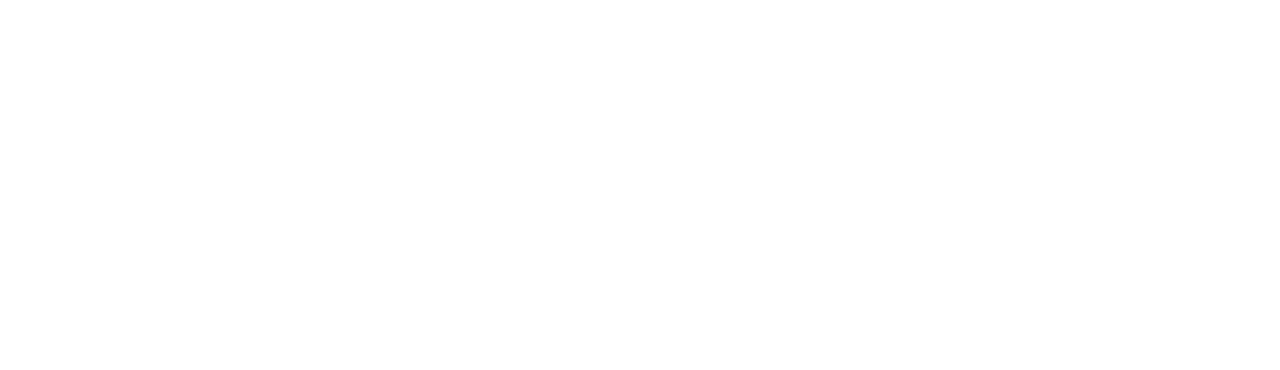
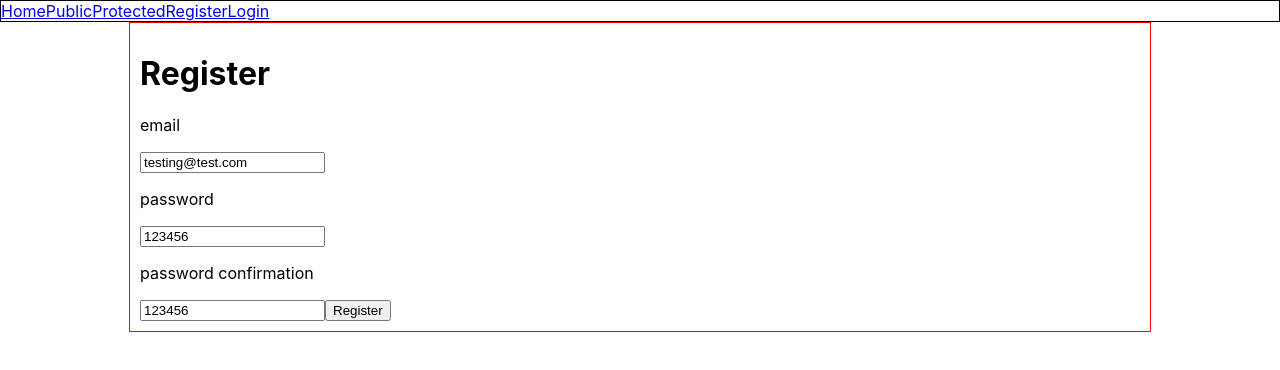
Before and after one commit to Vitamin-Ccc/myspace, a React (Create React App) app in the folder client/: page /register in a window 1280 px wide. Before the commit this address had no page. Shown: the top 370 px of the page. Built offline with nearby package versions, Linux system fonts and the light colour scheme.

Commit message:
register user working

```diff
--- a/client/package.json
+++ b/client/package.json
@@ -2,6 +2,7 @@
   "name": "client",
   "version": "0.1.0",
   "private": true,
+  "proxy": "http://localhost:3001",
   "dependencies": {
     "@testing-library/jest-dom": "^5.14.1",
     "@testing-library/react": "^12.0.0",
--- a/client/src/App.js
+++ b/client/src/App.js
@@ -6,6 +6,7 @@ import Public from './pages/Public';
 import Protected from './pages/Protected';
 import Layout from './pages/Layout';
 import RequireAuth from './components/RequireAuth';
+import Register from './pages/Register';
 
 function App() {
   return (
@@ -14,6 +15,7 @@ function App() {
         {/* {public routes go here} */}
         <Route path='/' element={<Home />} />
         <Route path='/public' element={<Public />} />
+        <Route path='/register' element={<Register />} />
         <Route element={<RequireAuth />}>
           {/* protected routes go here */}
           <Route path='/protected' element={<Protected />} />
--- a/client/src/pages/Layout.js
+++ b/client/src/pages/Layout.js
@@ -3,6 +3,7 @@ import { Link, Outlet } from "react-router-dom"
 const Layout = () => {
   return (
     <div>
+      <div style={styles.navbar}>
         <div>
           <Link to='/'>Home</Link>
         </div>
@@ -12,10 +13,33 @@ const Layout = () => {
         <div>
           <Link to='/protected'>Protected</Link>
         </div>
-      <h1>OUTLET HERE</h1>
+        <div>
+          <Link to='/register'>Register</Link>
+        </div>
+        <div>
+          <Link to='/login'>Login</Link>
+        </div>
+      </div>
+      <div style={styles.pageContainer}>
         <Outlet />
+      </div>
     </div>
   )
 }
 
+const styles = {
+  navbar: {
+    display: "flex",
+    border: "1px solid",
+  },
+
+  pageContainer: {
+    maxWidth: "1000px",
+    margin: "auto",
+    border: "1px solid red",
+    padding: "10px",
+  }
+}
+
+
 export default Layout;
--- /dev/null
+++ b/client/src/pages/Register.js
@@ -0,0 +1,50 @@
+import { useContext, useState } from "react";
+import { AuthContext } from "../providers/AuthProvider";
+
+const Register = () => {
+  const {handleRegister} = useContext(AuthContext);
+  const [email, setEmail] = useState("testing@test.com")
+  const [password, setPassword] = useState("123456")
+  const [passwordConfirmation, setPasswordConfirmation] = useState("123456")
+  const handleSubmit = (e) => {
+    // not using semantic, need to have this to prevent default
+    e.preventDefault();
+    if(password !== passwordConfirmation){
+      //let user know these don't match
+      alert("passwords do not match");
+      // quit this function here
+      return;
+    }
+    // console.log({ email, password });
+    handleRegister({ email, password });
+  }
+  return (
+    <div>
+      <h1>Register</h1>
+      <form onSubmit={handleSubmit}>
+        <p>email</p>
+        <input
+          value={email}
+          onChange={(e) => {
+            setEmail(e.target.value)
+          }}
+        />
+        <p>password</p>
+        <input
+          value={password}
+          onChange={(e) => {
+            setPassword(e.target.value)
+          }} />
+        <p>password confirmation</p>
+        <input
+          value={passwordConfirmation}
+          onChange={(e) => {
+            setPasswordConfirmation(e.target.value)
+          }} />
+        <button>Register</button>
+      </form>
+    </div>
+  );
+};
+
+export default Register;
--- a/client/src/providers/AuthProvider.js
+++ b/client/src/providers/AuthProvider.js
@@ -10,10 +10,19 @@ const AuthProvider = (props) => {
   //a null user is a user that is not logged in
   const [user, setUser] = useState(null);
 
-  const handleRegister = async () => {
+  const handleRegister = async (user) => {
     //axios call to register users (interacting with DB)
+    try {
+    let res = await axios.post("api/auth", user);
+    // console.log("res:", user);
+    setUser(res.data.data);
+    // navigate to a certain page
+
+    } catch(err){
+      console.log(err.response);
+      alert("error occurred registering user")
+    }
     //setUser
-    console.log("handleRegister")
   };
 
   const handleLogin = async () => {
```
Lines whose indentation alone changed are shown as unchanged.
